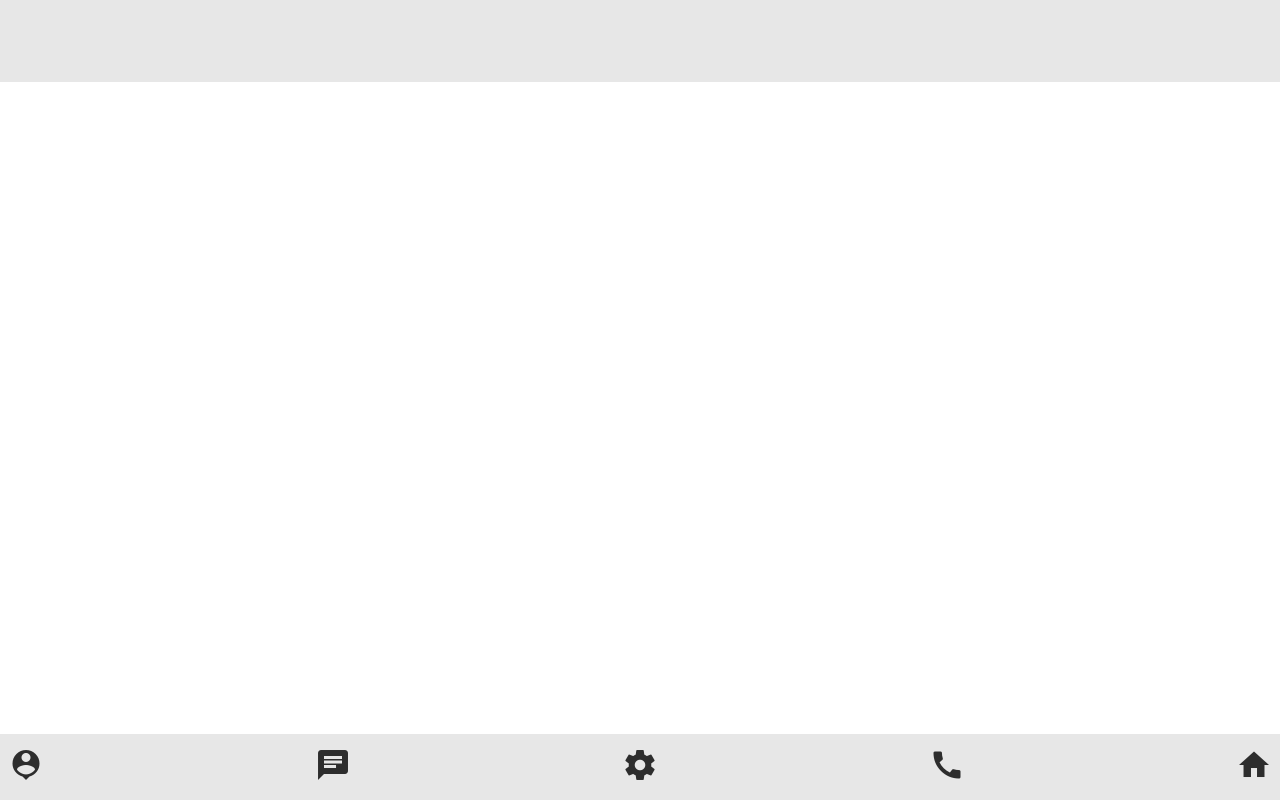
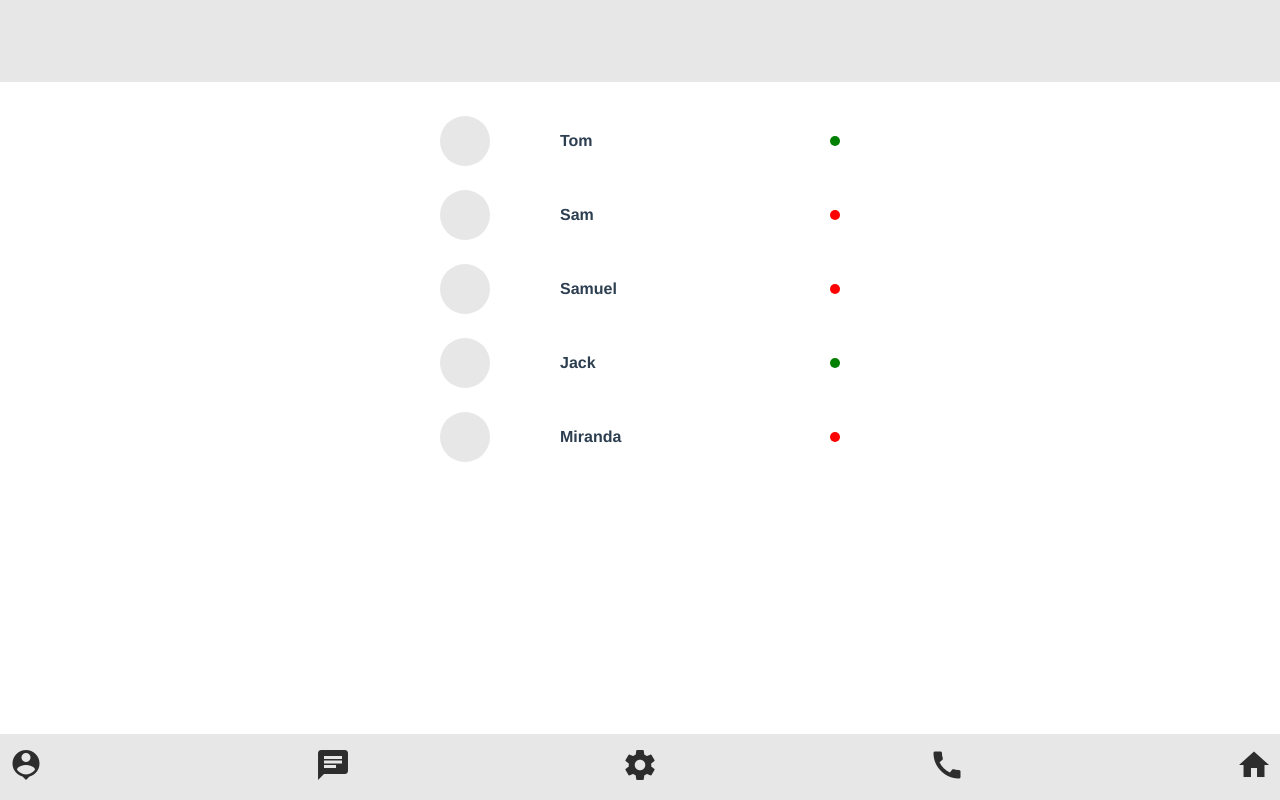
Before and after one commit to maxkolt/chat-app, a Vue app: page /#/ in a window 1280 px wide. Built offline with nearby package versions, Linux system fonts and the light colour scheme; data requests are answered from the project's data file.

Commit message:
Работа над приложением.Отрендерил список контактов на странице

```diff
--- a/src/assets/styles/styles.scss
+++ b/src/assets/styles/styles.scss
@@ -14,7 +14,7 @@
   margin-top: 100px;
 }
 
-.v-main-wrapper {
+.main-wrapper {
   padding: $spacer*2;
   max-width: 400px;
   margin: 0 auto;
@@ -62,7 +62,7 @@
   }
 }
 
-.v-contact-user {
+.contact-user {
   display: flex;
   justify-content: space-between;
   align-items: center;
@@ -155,7 +155,7 @@
   }
 }
 
-.v-user-chat {
+.user-chat {
   margin-bottom: 200px;
   .input__field {
     display: flex;
--- a/src/components/contacts/contact-list.vue
+++ b/src/components/contacts/contact-list.vue
@@ -1,10 +1,38 @@
 <template>
-<div></div>
+<div class="contact-list">
+  <contact-user
+      v-for="contact in contacts"
+      :key="contact.id"
+      :contact_data="contact"
+      @to-contact-info="toContactInfo(contact)"
+  />
+</div>
 </template>
 
 <script>
+
+import contactUser from './contact-user.vue'
+import {mapActions, mapState} from "vuex";
+
 export default {
-  name: "contact-list"
+  name: 'contact-list',
+  components: {
+    contactUser
+  },
+  computed: {
+    ...mapState([
+      'contacts'
+    ])
+  },
+  methods: {
+    ...mapActions([
+      'FETCH_CONTACTS',
+      'SET_USER_TO_HEADER'
+    ]),
+  },
+  mounted() {
+    this.FETCH_CONTACTS()
+  }
 }
 </script>
 
--- a/src/components/contacts/contact-user-info.vue
+++ b/src/components/contacts/contact-user-info.vue
@@ -1,5 +1,7 @@
 <template>
-<div></div>
+<div>
+
+</div>
 </template>
 
 <script>
--- a/src/components/contacts/contact-user.vue
+++ b/src/components/contacts/contact-user.vue
@@ -1,13 +1,37 @@
 <template>
-<div></div>
+  <div class="contact-user" @click="toContactInfo">
+    <div class="user__avatar">
+
+    </div>
+    <div class="user__name">
+      <span>{{contact_data.name}}</span>
+    </div>
+    <div
+        class="user__status"
+        :class="{ 'online': contact_data.status === 'online', 'offline': contact_data.status === 'offline' }"
+    ></div>
+  </div>
 </template>
 
 <script>
 export default {
-  name: "contact-user"
+  name: 'contact-user',
+  props: {
+    contact_data: {
+      type: Object,
+      default: () => {}
+    }
+  },
+  data() {
+    return {}
+  },
+  methods: {
+    toContactInfo() {
+      this.$emit('to-contact-info')
+    }
+  }
 }
 </script>
 
-<style scoped>
-
+<style lang="scss">
 </style>
--- a/src/router/router.js
+++ b/src/router/router.js
@@ -2,12 +2,14 @@ import Vue from 'vue'
 import Router from 'vue-router'
 
 Vue.use(Router);
+import contactList from '../components/contacts/contact-list.vue'
 
 let router = new Router({
   routes: [
     {
       path:'/',
-      name: 'contacts'
+      name: 'contacts',
+      component: contactList
     }
   ]
 })
--- a/src/vuex/store.js
+++ b/src/vuex/store.js
@@ -5,10 +5,23 @@ import axios from 'axios'
 Vue.use(Vuex);
 
 let store = new Vuex.Store({
-  state: {},
+  state: {
+    contacts: []
+  },
   getters: {},
-  mutations: {},
-  actions: {}
+  mutations: {
+    SET_CONTACTS_TO_STORE(state, contacts) {
+      state.contacts = contacts
+    }
+  },
+  actions: {
+    FETCH_CONTACTS({commit}) {
+      return axios.get('http://localhost:3000/contacts')
+        .then((contacts) => {
+          commit('SET_CONTACTS_TO_STORE', contacts.data)
+        })
+    },
+  }
 })
 
 export default store
```
